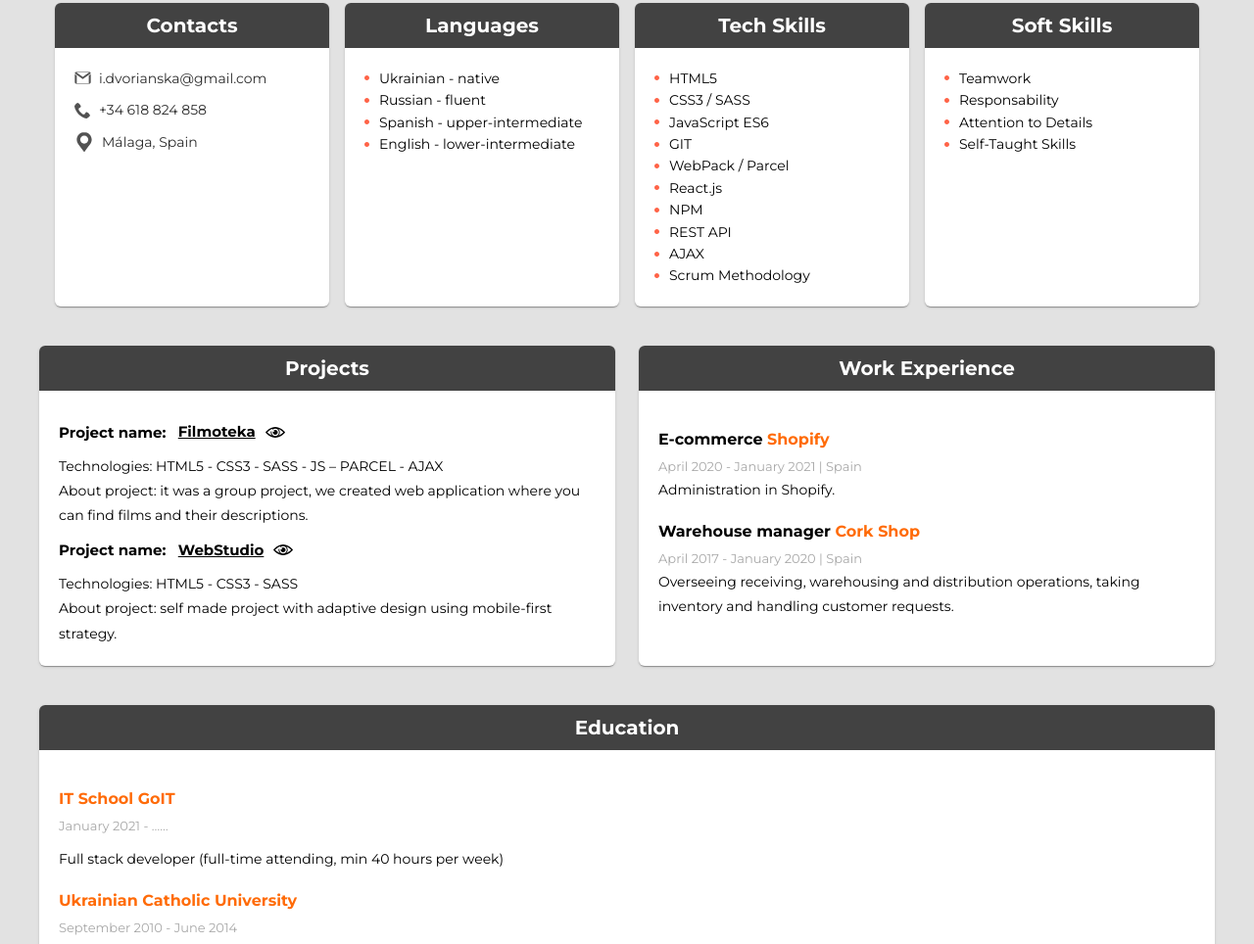
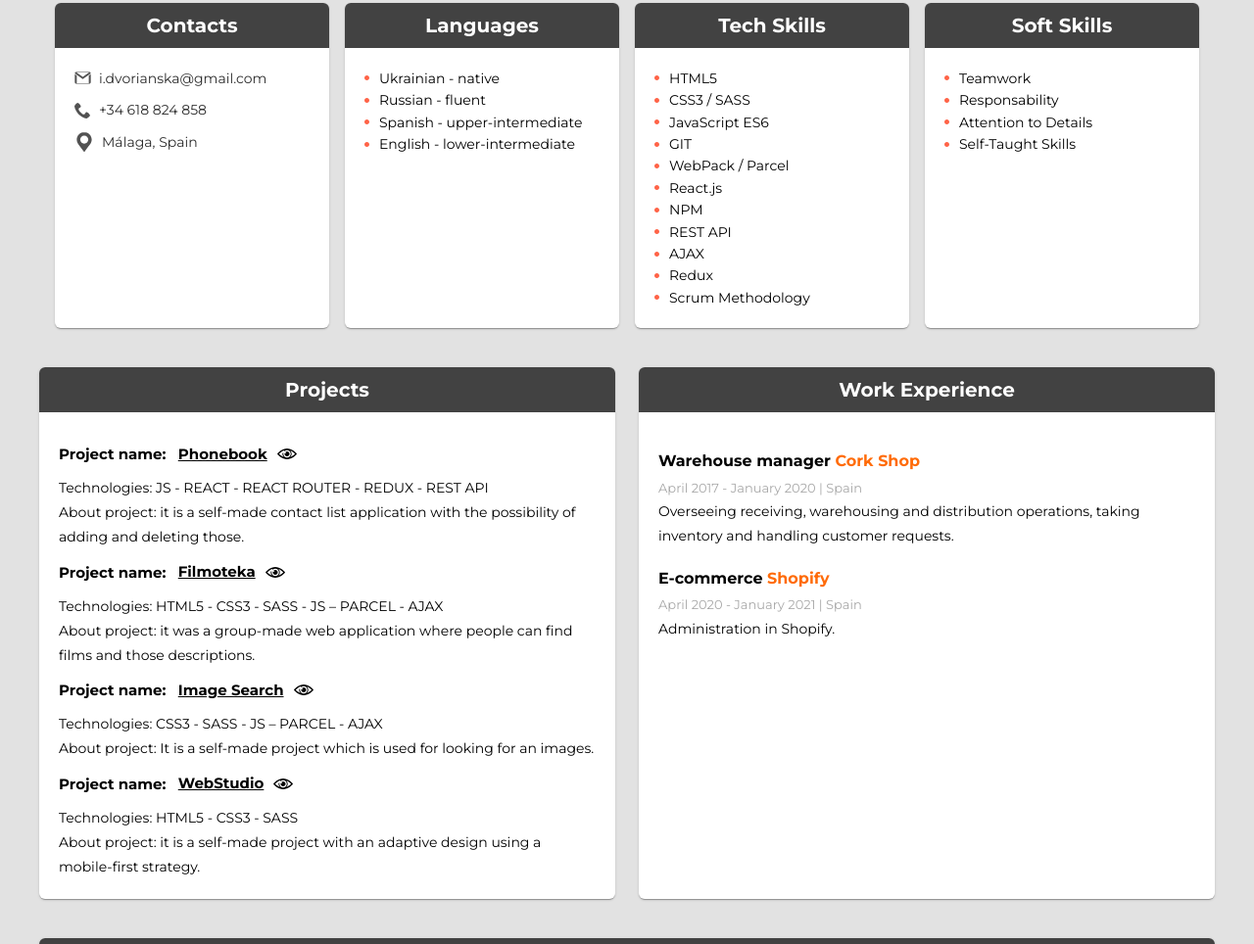
Before and after one commit to I-Dvorianska/CV, a website built with Parcel: page src/index.html in a window 1280 px wide. Shown: the part 620-1584 px from the top of the page at 98% size. Built offline with nearby package versions, Linux system fonts and the light colour scheme.

Commit message:
added image search project

```diff
--- a/src/partials/experience.html
+++ b/src/partials/experience.html
@@ -6,8 +6,25 @@
       </div>
 
       <ul class="projects-list">
+        <li>
+          <h4 class="projects-list__name">Project name:
+            <a class="projects-list__ref" href="https://id-phonebook.netlify.app/" target="_blank">
+              Phonebook
+              <svg class="projects-list__icon" width="20px" height="25px">
+                <use href="./images/symbol-defs.svg#icon-eye"></use>
+              </svg></a>
+          </h4>
+
+          <p class="projects-list__technologies">
+            Technologies: JS - REACT - REACT ROUTER - REDUX - REST API
+          </p>
+          <p class="projects-list__about">
+            About project: it is a self-made contact list application with the possibility of adding and deleting those.
+          </p>
+        </li>
+
         <li >
-          <h4 class="projects-list__name">Project name: <a class="projects-list__ref"  href="https://i-dvorianska.github.io/filmoteka/"
+          <h4 class="projects-list__name">Project name: <a class="projects-list__ref"  href="https://nabiros.github.io/project-Filmoteka/"
               target="_blank">Filmoteka
             <svg class="projects-list__icon" width="20px" height="25px">
               <use href="./images/symbol-defs.svg#icon-eye"></use>
@@ -19,15 +36,29 @@
             Technologies: HTML5 - CSS3 - SASS - JS – PARCEL - AJAX
           </p>
           <p class="projects-list__about">
-            About project: it was a group project, we created web application where
-            you can find films and their descriptions.
-          </p>
+            About project: it was a group-made web application where people can find films and those descriptions.
         </li>
 
         <li>
           <h4 class="projects-list__name">Project name:
-            <a class="projects-list__ref" href="https://i-dvorianska.github.io/goit-markup-hw-05/" target="_blank"
-            >
+            <a class="projects-list__ref" href="https://i-dvorianska.github.io/goit-js-hw-13/" target="_blank">
+              Image Search
+              <svg class="projects-list__icon" width="20px" height="25px">
+                <use href="./images/symbol-defs.svg#icon-eye"></use>
+              </svg>
+            </a>
+          </h4>
+
+          <p class="projects-list__technologies">
+            Technologies: CSS3 - SASS - JS – PARCEL - AJAX
+          </p>
+          <p class="projects-list__about">
+            About project: It is a self-made project which is used for looking for an images.
+        </li>
+
+        <li>
+          <h4 class="projects-list__name">Project name:
+            <a class="projects-list__ref" href="https://i-dvorianska.github.io/goit-markup-hw-05/" target="_blank">
               WebStudio
             <svg class="projects-list__icon" width="20px" height="25px">
               <use href="./images/symbol-defs.svg#icon-eye"></use>
@@ -38,7 +69,7 @@
             Technologies: HTML5 - CSS3 - SASS
           </p>
           <p class="projects-list__about">
-            About project: self made project with adaptive design using mobile-first strategy.
+            About project: it is a self-made project with an adaptive design using a mobile-first strategy.
           </p>
         </li>
       </ul>
@@ -52,18 +83,18 @@
       <ul class="experience-list">
         <li class="experience-list__item">
           <h4 class="experience-list__position">
+            Warehouse manager <span class="experience-list__place">Cork Shop</span>
+          </h4>
+          <p class="experience-list__data">April 2017 - January 2020 | Spain</p>
+          <p class="experience-list__description">Overseeing receiving, warehousing and distribution operations, taking inventory and handling customer requests.</p>
+        </li>
+
+        <li class="experience-list__item">
+          <h4 class="experience-list__position">
             E-commerce <span class="experience-list__place">Shopify</span>
           </h4>
           <p class="experience-list__data">April 2020 - January 2021 | Spain</p>
           <p class="experience-list__description">Administration in Shopify.</p>
-        </li>
-
-        <li class="experience-list__item">
-          <h4 class="experience-list__position">
-            Warehouse manager <span class="experience-list__place">Cork Shop</span>
-          </h4>
-          <p class="experience-list__data">April 2017 - January 2020 | Spain</p>
-          <p class="experience-list__description">Overseeing receiving, warehousing and distribution operations, taking inventory and handling customer requests.</p>
         </li>
 
           </ul>
--- a/src/partials/skills.html
+++ b/src/partials/skills.html
@@ -134,6 +134,12 @@
           <svg class="type-skill__icon" width="5px" height="5px">
             <use href="./images/symbol-defs.svg#icon-point"></use>
           </svg>
+          Redux
+        </li>
+        <li class="type-skill__item">
+          <svg class="type-skill__icon" width="5px" height="5px">
+            <use href="./images/symbol-defs.svg#icon-point"></use>
+          </svg>
           Scrum Methodology
         </li>
       </ul>
--- a/src/sass/components/_projectsExperience.scss
+++ b/src/sass/components/_projectsExperience.scss
@@ -32,7 +32,6 @@
   padding: 10px 5px;
   @include transition;
 
-  &:focus,
   &:hover {
     color: var(--accent-hover-effects);
     text-decoration: none;
@@ -43,8 +42,7 @@
   margin-left: 10px;
   @include transition($element: fill);
 
-  .projects-list__ref:hover &,
-  .projects-list__ref:focus & {
+  .projects-list__ref:hover & {
     fill: var(--accent-hover-effects);
     color: var(--accent-hover-effects);
   }
```
